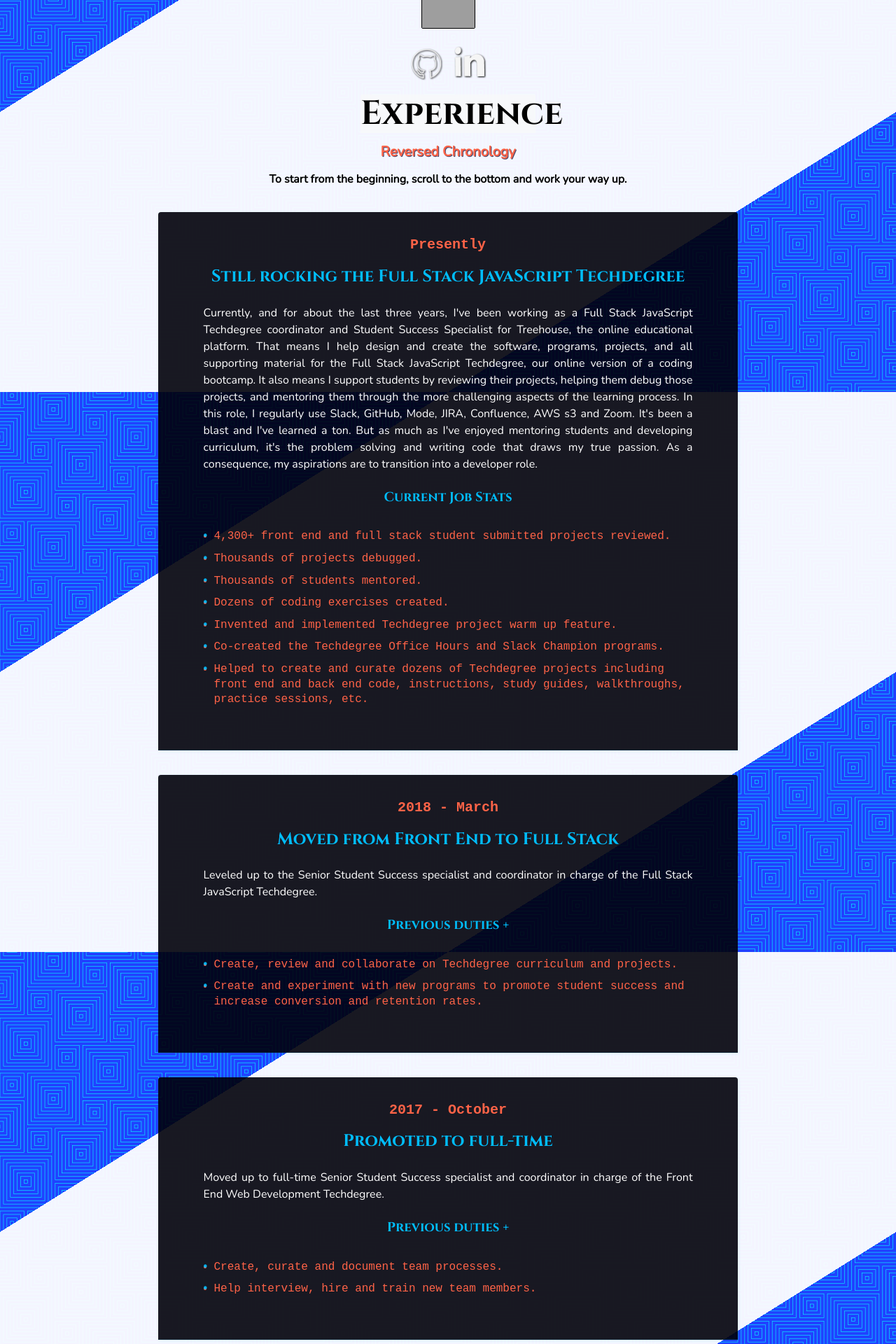
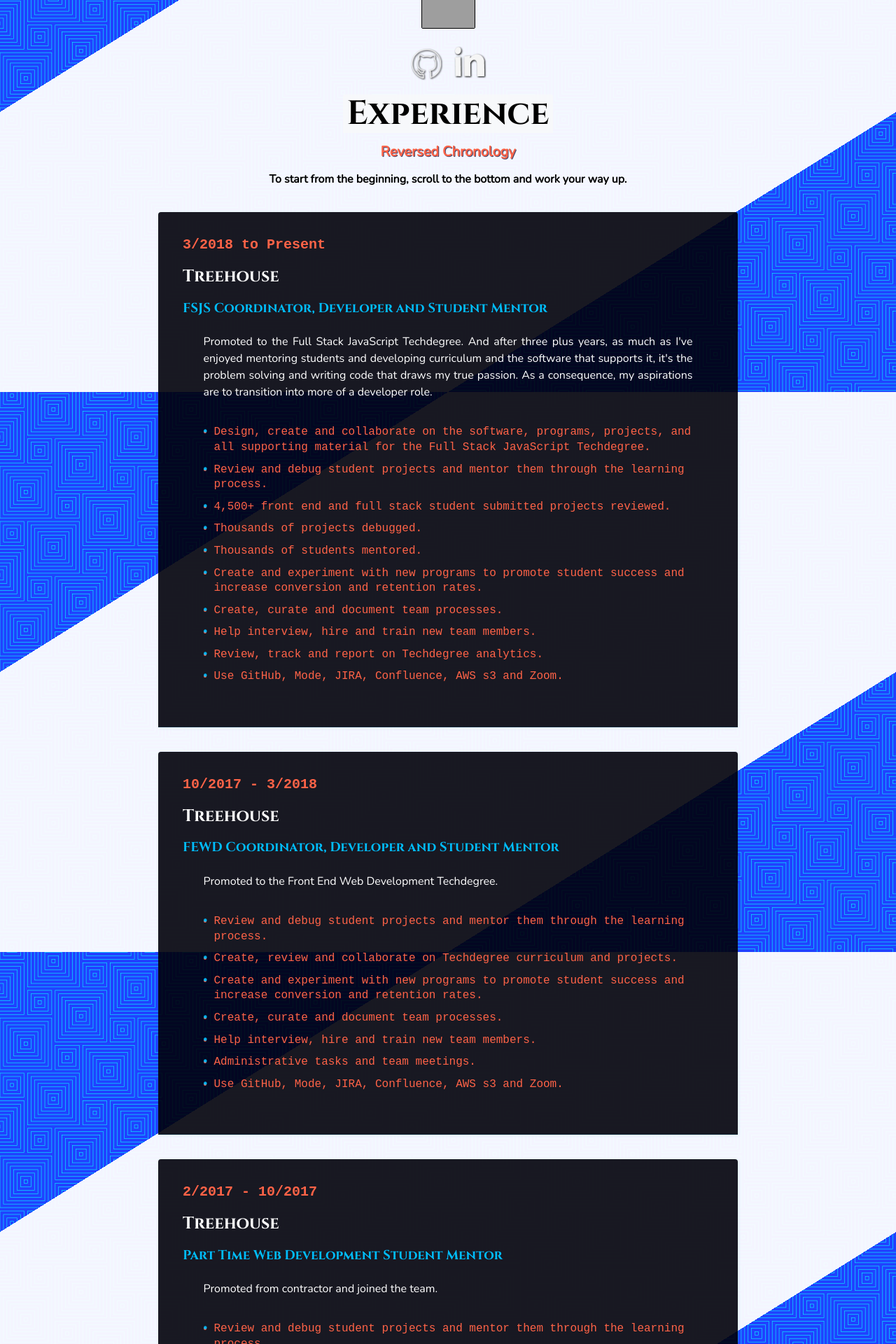
Before and after one commit to gitrobertpm/rpm-portfolio-2021, a React (Create React App) app: page /about/experience in a window 1280 px wide. Shown: the part 240-2160 px from the top of the page at 70% size. Built offline with nearby package versions, Linux system fonts and the light colour scheme; grey boxes are pictures that could not be loaded.

Commit message:
Updated experience, props and bio sections

```diff
--- a/src/Components/Bio.js
+++ b/src/Components/Bio.js
@@ -29,15 +29,6 @@
 
   return (
     <div className="bio-container">
-      <div className="quote-box">
-
-        <div className="quote-display" onClick={ updateQuote }>
-          <p className="quote-heading"><i>Favorite quotes can be revealing.  Click here to see more of mine.</i></p>
-          <p className="quote code">{ quote }</p>
-          <p className="citation"><i>{ citation }</i></p>
-        </div>
-
-      </div>
 
       <div className="bio">
         <h2 className="top-heading bio-heading">Bio</h2>
@@ -48,11 +39,18 @@
         <br />
         <p>Problem solving and overcoming challenges are among my greatest motivators.  Finding solutions and solving puzzles really light my fire.  And I love spending hours working on a project and diving into the code.</p>
         <br />
-        <p>And when I'm not doing that, I love to learn and create and spend time with my family.  I love to watch movies and read and play the guitar and play video games.  I love to research the meaning of life and truth and the true nature of reality and the human condition and experience.  And I love to seek out magical moments and howl at the moon when time and the situation permits. <span>😎</span></p>
+        <p>And when I'm not doing that, I love to learn and create and spend time with my family.  I love to watch movies and read and play the guitar and play video games.  I love to research the meaning of life and truth and the true nature of reality and the human condition and experience. <span>😎</span></p>
+      </div>
 
+      <div className="quote-box">
+        <div className="quote-display" onClick={ updateQuote }>
+          <h2 className="top-heading bio-heading">Quotes</h2>
+          <p className="quote-heading"><i>Favorite quotes can be revealing.  Click here to see more of mine.</i></p>
+          <p className="quote code">{ quote }</p>
+          <p className="citation"><i>{ citation }</i></p>
+        </div>
         <img className="my-logo" src={myLogo} alt="My Logo" />
       </div>
-
     </div>
   );
 };
--- a/src/Components/ExpItem.js
+++ b/src/Components/ExpItem.js
@@ -5,14 +5,15 @@
     <div className="exp-item" key={ props.id }>
 
       <p className="exp-date">{ props.date }</p>
-      <h2 className="exp-title">{ props.title }</h2>
+      <h2 className="exp-company">{ props.company }</h2>
+      <h3 className="exp-title">{ props.title }</h3>
       <p className="exp-description">{ props.description }</p>
 
       {
         props.bullets &&
 
         <div className="exp-bullets-container">
-          <h3 className="exp-bullets-heading">{ props.bullets.heading }</h3>
+          {/* <h3 className="exp-bullets-heading">{ props.bullets.heading }</h3> */}
           <ul className="exp-bullets-points">
 
             {
--- a/src/Components/Experience.js
+++ b/src/Components/Experience.js
@@ -25,6 +25,7 @@
                 id={ ei.id }
                 key={ i }
                 date={ ei.date }
+                company={ ei.company }
                 title={ ei.title }
                 description={ ei.description }
                 bullets={ ei.bullets ? ei.bullets : null }
--- a/src/css/App.css
+++ b/src/css/App.css
@@ -94,7 +94,7 @@
 }
 
 .top-heading {
-  max-width: 250px;
+  max-width: 300px;
   margin: 15px auto;
   padding: 15px auto;
   background: rgba(250, 250, 250, 0.7);
--- a/src/css/about.css
+++ b/src/css/about.css
@@ -90,7 +90,6 @@
 
 .quote-display {
   cursor: pointer;
-  text-align: left;
   max-width: 788px;
   margin: auto;
   padding: 25px;
@@ -143,11 +142,14 @@
   color: white;
   max-width: 768px;
   margin: auto;
-  margin-bottom: 100px;
   padding: 25px;
   background: rgba(0, 0, 10, 0.9);
   border-bottom: 2px solid rgba(86, 145, 165, 1);
   box-shadow: 1px 1px 5px rgba(0, 191, 255, 0.1);
+}
+
+.contact {
+  margin-bottom: 100px;
 }
 
 .contact-heading,
--- a/src/css/media-query.css
+++ b/src/css/media-query.css
@@ -186,6 +186,13 @@
     border-radius: 4px 4px 0 0;
   }
 
+  .exp-date,
+  .exp-company,
+  .exp-title {
+    text-align: left;
+    margin-left: 10px;
+  }
+
   .prop-box {
     border-radius: 4px 4px 0 0;
   }
--- a/src/data/experience.json
+++ b/src/data/experience.json
@@ -1,67 +1,69 @@
 [
   {
-    "id": 5,
-    "date": "Presently",
-    "title": "Still rocking the Full Stack JavaScript Techdegree",
-    "description": "Currently, and for about the last three years, I've been working as a Full Stack JavaScript Techdegree coordinator and Student Success Specialist for Treehouse, the online educational platform.  That means I help design and create the software, programs, projects, and all supporting material for the Full Stack JavaScript Techdegree, our online version of a coding bootcamp.  It also means I support students by reviewing their projects, helping them debug those projects, and mentoring them through the more challenging aspects of the learning process.  In this role, I regularly use Slack, GitHub, Mode, JIRA, Confluence, AWS s3 and Zoom. It's been a blast and I've learned a ton.  But as much as I've enjoyed mentoring students and developing curriculum, it's the problem solving and writing code that draws my true passion.  As a consequence, my aspirations are to transition into a developer role.",
+    "id": 4,
+    "date": "3/2018 to Present",
+    "company": "Treehouse",
+    "title": "FSJS Coordinator, Developer and Student Mentor",
+    "description": "Promoted to the Full Stack JavaScript Techdegree.  And after three plus years, as much as I've enjoyed mentoring students and developing curriculum and the software that supports it, it's the problem solving and writing code that draws my true passion.  As a consequence, my aspirations are to transition into more of a developer role.",
     "bullets": {
       "heading": "Current Job Stats",
       "points": [
-        "4,300+ front end and full stack student submitted projects reviewed.",
+        "Design, create and collaborate on the software, programs, projects, and all supporting material for the Full Stack JavaScript Techdegree.",
+        "Review and debug student projects and mentor them through the learning process.",
+        "4,500+ front end and full stack student submitted projects reviewed.",
         "Thousands of projects debugged.",
         "Thousands of students mentored.",
-        "Dozens of coding exercises created.",
-        "Invented and implemented Techdegree project warm up feature.",
-        "Co-created the Techdegree Office Hours and Slack Champion programs.",
-        "Helped to create and curate dozens of Techdegree projects including front end and back end code, instructions, study guides, walkthroughs, practice sessions, etc."
-      ]
-    }
-  },
-  {
-    "id": 4,
-    "date": "2018 - March",
-    "title": "Moved from Front End to Full Stack",
-    "description": "Leveled up to the Senior Student Success specialist and coordinator in charge of the Full Stack JavaScript Techdegree.",
-    "bullets": {
-      "heading": "Previous duties +",
-      "points": [
-        "Create, review and collaborate on Techdegree curriculum and projects.",
-        "Create and experiment with new programs to promote student success and increase conversion and retention rates."
+        "Create and experiment with new programs to promote student success and increase conversion and retention rates.",
+        "Create, curate and document team processes.",
+        "Help interview, hire and train new team members.",
+        "Review, track and report on Techdegree analytics.",
+        "Use GitHub, Mode, JIRA, Confluence, AWS s3 and Zoom."
       ]
     }
   },
   {
     "id": 3,
-    "date": "2017 - October",
-    "title": "Promoted to full-time",
-    "description": "Moved up to full-time Senior Student Success specialist and coordinator in charge of the Front End Web Development Techdegree.",
+    "date": "10/2017 - 3/2018",
+    "company": "Treehouse",
+    "title": "FEWD Coordinator, Developer and Student Mentor",
+    "description": "Promoted to the Front End Web Development Techdegree.",
     "bullets": {
       "heading": "Previous duties +",
       "points": [
+        "Review and debug student projects and mentor them through the learning process.",
+        "Create, review and collaborate on Techdegree curriculum and projects.",
+        "Create and experiment with new programs to promote student success and increase conversion and retention rates.",
         "Create, curate and document team processes.",
-        "Help interview, hire and train new team members."
+        "Help interview, hire and train new team members.",
+        "Administrative tasks and team meetings.",
+        "Use GitHub, Mode, JIRA, Confluence, AWS s3 and Zoom."
       ]
     }
   },
   {
     "id": 2,
-    "date": "2017 - February",
-    "title": "Promoted from contractor to employee",
-    "description": "Once a position on the team opened up, Treehouse made me a part-time Junior Student Success Specialist supporting both the Front End Web Development and Full Stack JavaScript Techdegrees.",
+    "date": "2/2017 - 10/2017",
+    "company": "Treehouse",
+    "title": "Part Time Web Development Student Mentor",
+    "description": "Promoted from contractor and joined the team.",
     "bullets": {
       "heading": "Previous duties +",
       "points": [
+        "Review and debug student projects and mentor them through the learning process.",
         "Review, track and report on Techdegree analytics.",
-        "Use GitHub, Mode, JIRA, Confluence, AWS s3 and Zoom.",
-        "Administrative tasks and team meetings."
+        "Create, curate and document team processes.",
+        "Help interview, hire and train new team members.",
+        "Administrative tasks and team meetings.",
+        "Use GitHub, Mode, JIRA, Confluence, AWS s3 and Zoom."
       ]
     }
   },
   {
     "id": 1,
-    "date": "2016 - March",
-    "title": "Got my first code-related gig",
-    "description": "Earned a part-time contractor role at Treehouse, working on the brand new Front End Techdegree.",
+    "date": "3/2016 - 2/2017",
+    "company": "Self-Employed",
+    "title": "Contractor — Web Development Student Mentor",
+    "description": "Got my first web dev gig.",
     "bullets": {
       "heading": "Duties",
       "points": [
@@ -72,7 +74,8 @@
   },
   {
     "id": 0,
-    "date": "2014 - June",
+    "date": "6/2014",
+    "company": "Student",
     "title": "Discovered that I could learn to code",
     "description": "Began studying front end web development and design. Signed up for Treehouse, Codecademy and Udacity.  Fell in love with programming."
   }
--- a/src/data/props.json
+++ b/src/data/props.json
@@ -1,4 +1,10 @@
 [
+  {
+    "date": "4/27/2021",
+    "name": "Seth L ",
+    "role": "Student",
+    "prop": "Thank you @robertpm for putting up with my \"agh I'm gonna die in 2 seconds if I don't figure this out\" moments (especially Units 2 and 7!). You are a consummate professional."
+  },
   {
     "date": "3/2/2021",
     "name": "Ryan W ",
```
Also changed, not shown: 1 other file (tests, documents, lock files or other folders).
